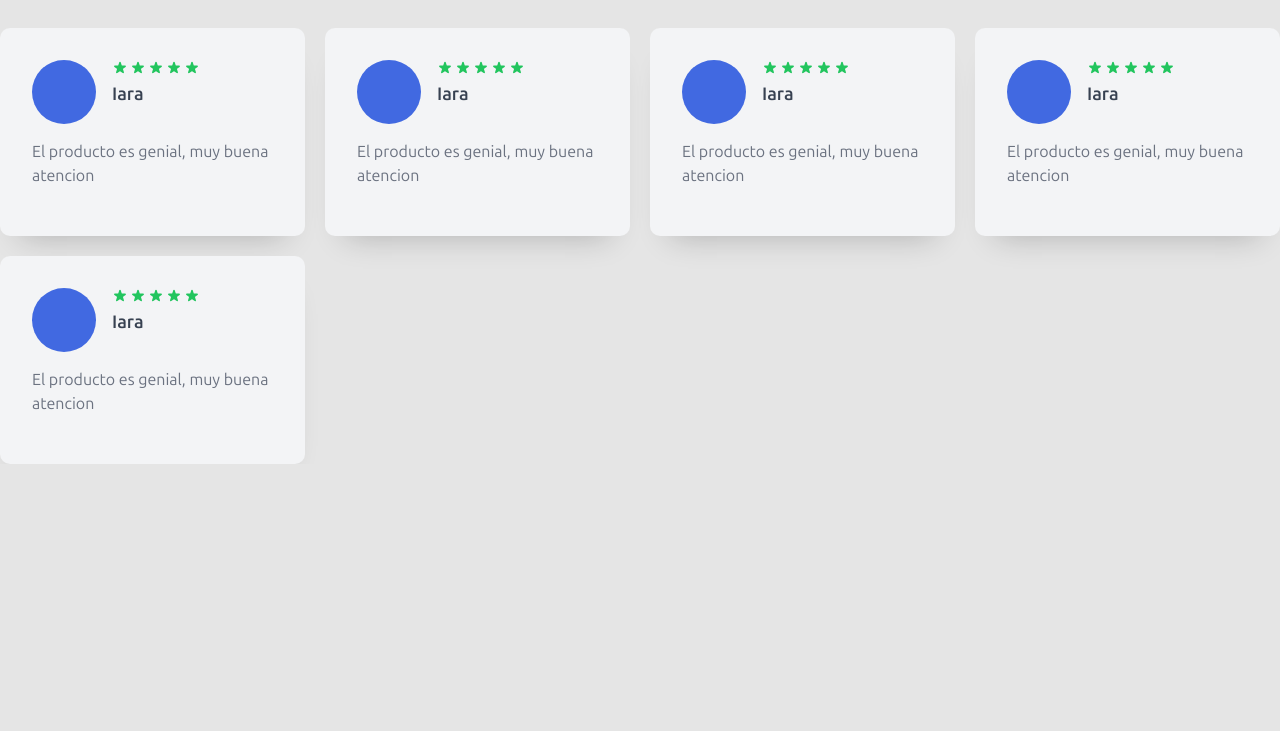
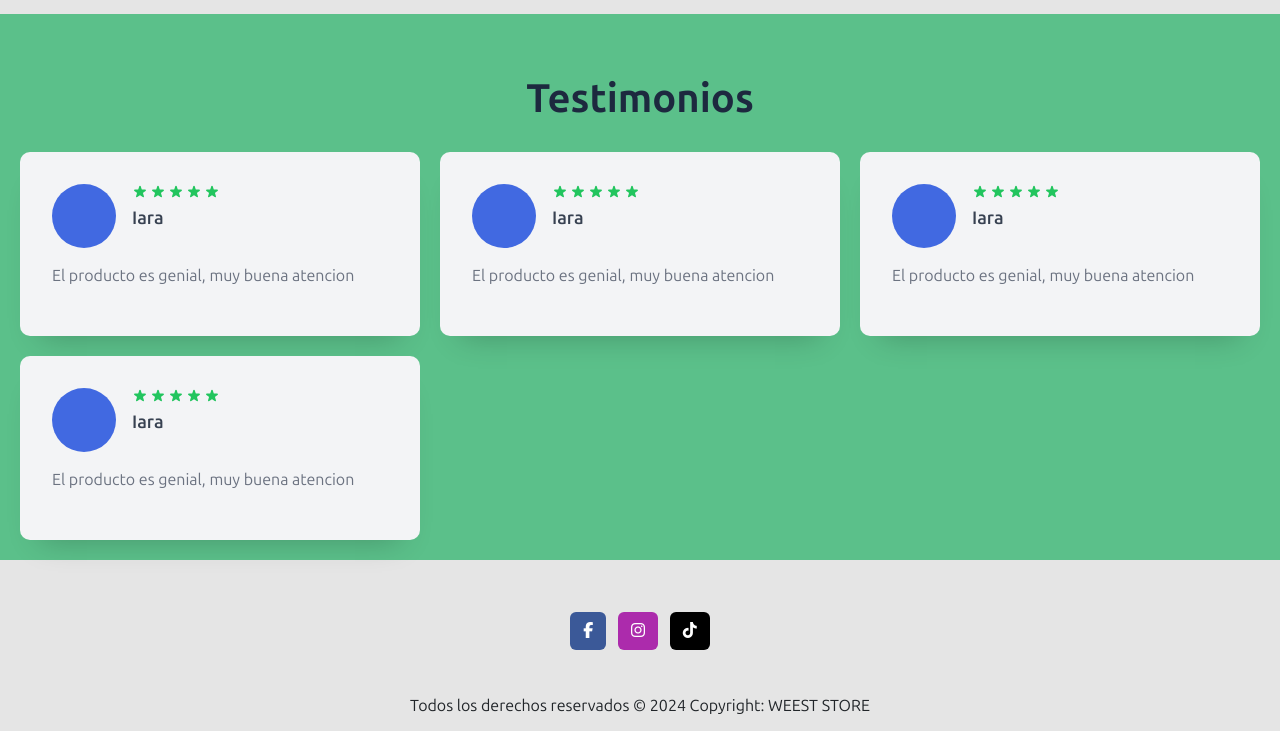
Before and after one commit to Facundosegovia01/WEST-STORE, a website: page index.html in a window 1280 px wide. Shown: the part 2220-2951 px from the top of the page. Before the commit the page ends 2684 px from the top, so only its background shows below. Drawn offline with nearby package versions, Linux system fonts and the light colour scheme.

Commit message:
cambios en el footer

```diff
--- a/index.html
+++ b/index.html
@@ -228,6 +228,8 @@
             </div>
         </section>
         <section class="testimonios-section">
+            <h3>Testimonios</h3>
+            <article class="testimonios-article">
             <div class="card-testimonios">
                 <div class="header-testimonios">
                   <div class="image"></div>
@@ -344,38 +346,33 @@
       El producto es genial, muy buena atencion
     </p>
 </div>
-<div class="card-testimonios">
-    <div class="header-testimonios">
-      <div class="image"></div>
-      <div>
-        <div class="stars">
-          <svg fill="currentColor" viewBox="0 0 20 20" xmlns="http://www.w3.org/2000/svg">
-            <path d="M9.049 2.927c.3-.921 1.603-.921 1.902 0l1.07 3.292a1 1 0 00.95.69h3.462c.969 0 1.371 1.24.588 1.81l-2.8 2.034a1 1 0 00-.364 1.118l1.07 3.292c.3.921-.755 1.688-1.54 1.118l-2.8-2.034a1 1 0 00-1.175 0l-2.8 2.034c-.784.57-1.838-.197-1.539-1.118l1.07-3.292a1 1 0 00-.364-1.118L2.98 8.72c-.783-.57-.38-1.81.588-1.81h3.461a1 1 0 00.951-.69l1.07-3.292z"></path>
-          </svg>
-          <svg fill="currentColor" viewBox="0 0 20 20" xmlns="http://www.w3.org/2000/svg">
-            <path d="M9.049 2.927c.3-.921 1.603-.921 1.902 0l1.07 3.292a1 1 0 00.95.69h3.462c.969 0 1.371 1.24.588 1.81l-2.8 2.034a1 1 0 00-.364 1.118l1.07 3.292c.3.921-.755 1.688-1.54 1.118l-2.8-2.034a1 1 0 00-1.175 0l-2.8 2.034c-.784.57-1.838-.197-1.539-1.118l1.07-3.292a1 1 0 00-.364-1.118L2.98 8.72c-.783-.57-.38-1.81.588-1.81h3.461a1 1 0 00.951-.69l1.07-3.292z"></path>
-          </svg>
-          <svg fill="currentColor" viewBox="0 0 20 20" xmlns="http://www.w3.org/2000/svg">
-            <path d="M9.049 2.927c.3-.921 1.603-.921 1.902 0l1.07 3.292a1 1 0 00.95.69h3.462c.969 0 1.371 1.24.588 1.81l-2.8 2.034a1 1 0 00-.364 1.118l1.07 3.292c.3.921-.755 1.688-1.54 1.118l-2.8-2.034a1 1 0 00-1.175 0l-2.8 2.034c-.784.57-1.838-.197-1.539-1.118l1.07-3.292a1 1 0 00-.364-1.118L2.98 8.72c-.783-.57-.38-1.81.588-1.81h3.461a1 1 0 00.951-.69l1.07-3.292z"></path>
-          </svg>
-          <svg fill="currentColor" viewBox="0 0 20 20" xmlns="http://www.w3.org/2000/svg">
-            <path d="M9.049 2.927c.3-.921 1.603-.921 1.902 0l1.07 3.292a1 1 0 00.95.69h3.462c.969 0 1.371 1.24.588 1.81l-2.8 2.034a1 1 0 00-.364 1.118l1.07 3.292c.3.921-.755 1.688-1.54 1.118l-2.8-2.034a1 1 0 00-1.175 0l-2.8 2.034c-.784.57-1.838-.197-1.539-1.118l1.07-3.292a1 1 0 00-.364-1.118L2.98 8.72c-.783-.57-.38-1.81.588-1.81h3.461a1 1 0 00.951-.69l1.07-3.292z"></path>
-          </svg>
-          <svg fill="currentColor" viewBox="0 0 20 20" xmlns="http://www.w3.org/2000/svg">
-            <path d="M9.049 2.927c.3-.921 1.603-.921 1.902 0l1.07 3.292a1 1 0 00.95.69h3.462c.969 0 1.371 1.24.588 1.81l-2.8 2.034a1 1 0 00-.364 1.118l1.07 3.292c.3.921-.755 1.688-1.54 1.118l-2.8-2.034a1 1 0 00-1.175 0l-2.8 2.034c-.784.57-1.838-.197-1.539-1.118l1.07-3.292a1 1 0 00-.364-1.118L2.98 8.72c-.783-.57-.38-1.81.588-1.81h3.461a1 1 0 00.951-.69l1.07-3.292z"></path>
-          </svg>
-        </div>
-        <p class="name">Iara</p>
-      </div>
-    </div>
-
-    <p class="message">
-      El producto es genial, muy buena atencion
-    </p>
-</div>
+</article>
         </section>
     </main>
-    <!-- bootstrap -->
+
+     <!-- footer -->
+
+  <footer class="footer mt-4 text-center">
+    <!-- Grid container -->
+    <div class="container p-4 pb-0 ">
+      <section class="mb-4">
+        <!-- Facebook -->
+        <a data-mdb-ripple-init class="btn text-white btn-floating m-1" style="background-color: #3b5998;"
+          href="#" target="_blank" role="button"><i
+            class="fab fa-facebook-f"></i></a>
+        <!-- Instagram -->
+        <a data-mdb-ripple-init class="btn text-white btn-floating m-1" style="background-color: #ac2bac;"
+          href="#" target="_blank" role="button"><i class="fab fa-instagram"></i></a>
+        <a data-mdb-ripple-init="" class="btn text-white btn-floating m-1" style="background-color: #000;"
+          href="#" target="_blank" role="button"><i class="fab fa-tiktok"></i></a>
+      </section>
+    </div>
+    <div class="text-center p-3">
+      <p>Todos los derechos reservados © 2024 Copyright: WEEST STORE</p> <img src="img/logo.svg" alt="logo"></div>
+  </footer>
+
+  <!-- booststrap -->
+
 
     <script src="https://cdn.jsdelivr.net/npm/bootstrap@5.3.3/dist/js/bootstrap.bundle.min.js"
         integrity="sha384-YvpcrYf0tY3lHB60NNkmXc5s9fDVZLESaAA55NDzOxhy9GkcIdslK1eN7N6jIeHz"
--- a/package.json
+++ b/package.json
@@ -1,11 +1,11 @@
 {
   "name": "ecommerce",
   "version": "1.0.0",
-  "description": "",
   "main": "index.js",
   "scripts": {
     "test": "echo \"Error: no test specified\" && exit 1"
   },
   "author": "",
-  "license": "ISC"
+  "license": "ISC",
+  "description": ""
 }
--- a/scss/layouts/_index.scss
+++ b/scss/layouts/_index.scss
@@ -175,6 +175,7 @@ margin:0px;
 .informacion {
   margin-top: 30px;
   background-color: #F7F8FA;
+
 }
 
 .informacion-section img {
@@ -203,6 +204,19 @@ margin:0px;
 
 // testimonios
 .testimonios-section {
+  background-color: #5BC08A;
+  padding: 20px;
+}
+.testimonios-section h3 {
+  display: flex;
+  color: #1D293F;
+  justify-content: center;
+  font-size: 40px;
+  margin-top: 40px;
+  font-weight: bold;
+}
+
+.testimonios-article {
   display: grid;
   grid-template-columns: repeat(auto-fit, minmax(300px, 1fr));
   gap: 20px;
```
Also changed, not shown: css/style.css, 1 other file.
